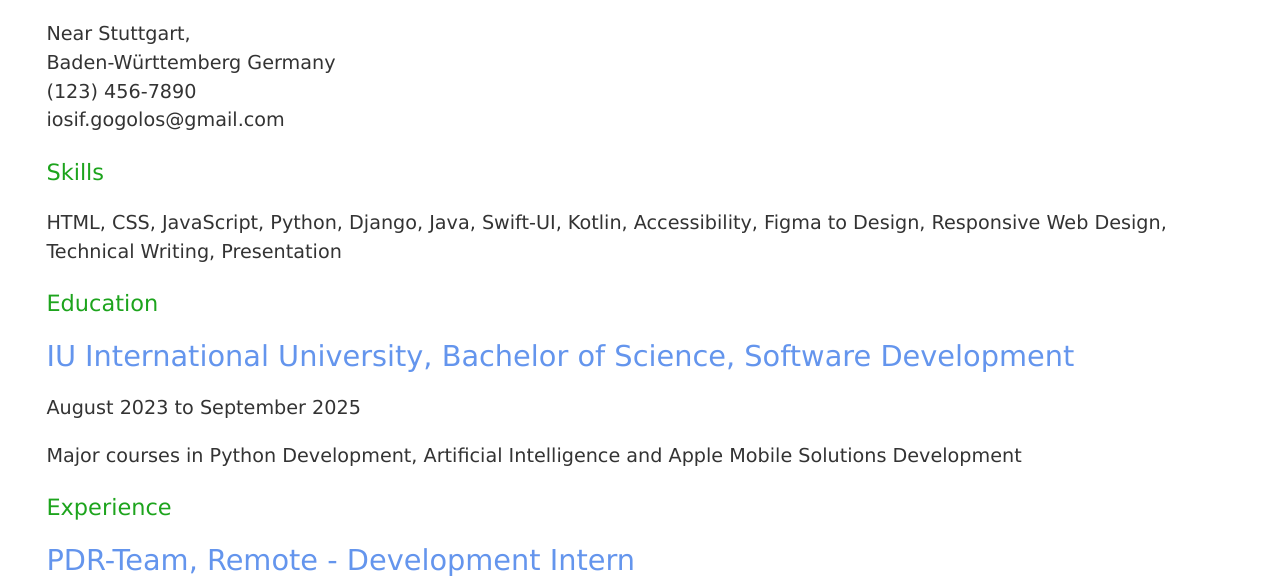
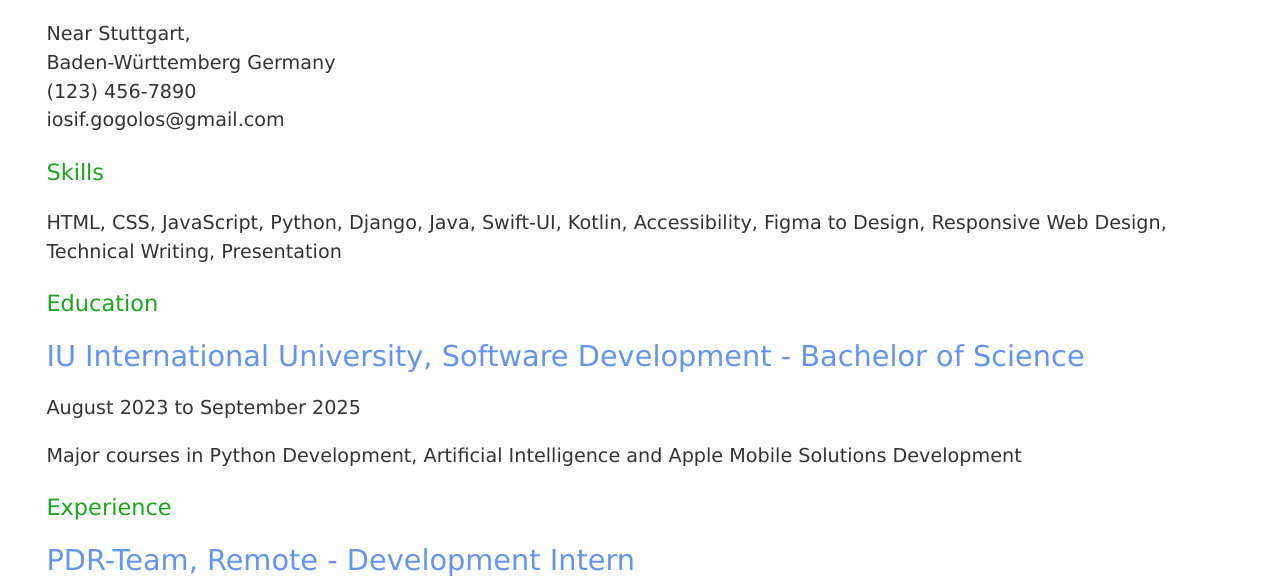
Before and after one commit to iosif-gogolos/Single-page-HTML-CV, a plain HTML site: page index.html in a window 1280 px wide. Shown: the part 215-800 px from the top of the page. Drawn offline with Linux system fonts and the light colour scheme.

Commit message:
Restructure content

```diff
--- a/index.html
+++ b/index.html
@@ -32,7 +32,7 @@
     <h3>Skills</h3>
     <p>HTML, CSS, JavaScript, Python, Django, Java, Swift-UI, Kotlin, Accessibility, Figma to Design, Responsive Web Design, Technical Writing, Presentation</p>
     <h3>Education</h3>
-    <h2>IU International University, Bachelor of Science, Software Development</h2>
+    <h2>IU International University, Software Development - Bachelor of Science</h2>
     <p>August 2023 to September 2025</p>
     <p>Major courses in Python Development, Artificial Intelligence and Apple Mobile Solutions Development</p>
     <h3>Experience</h3>
```
